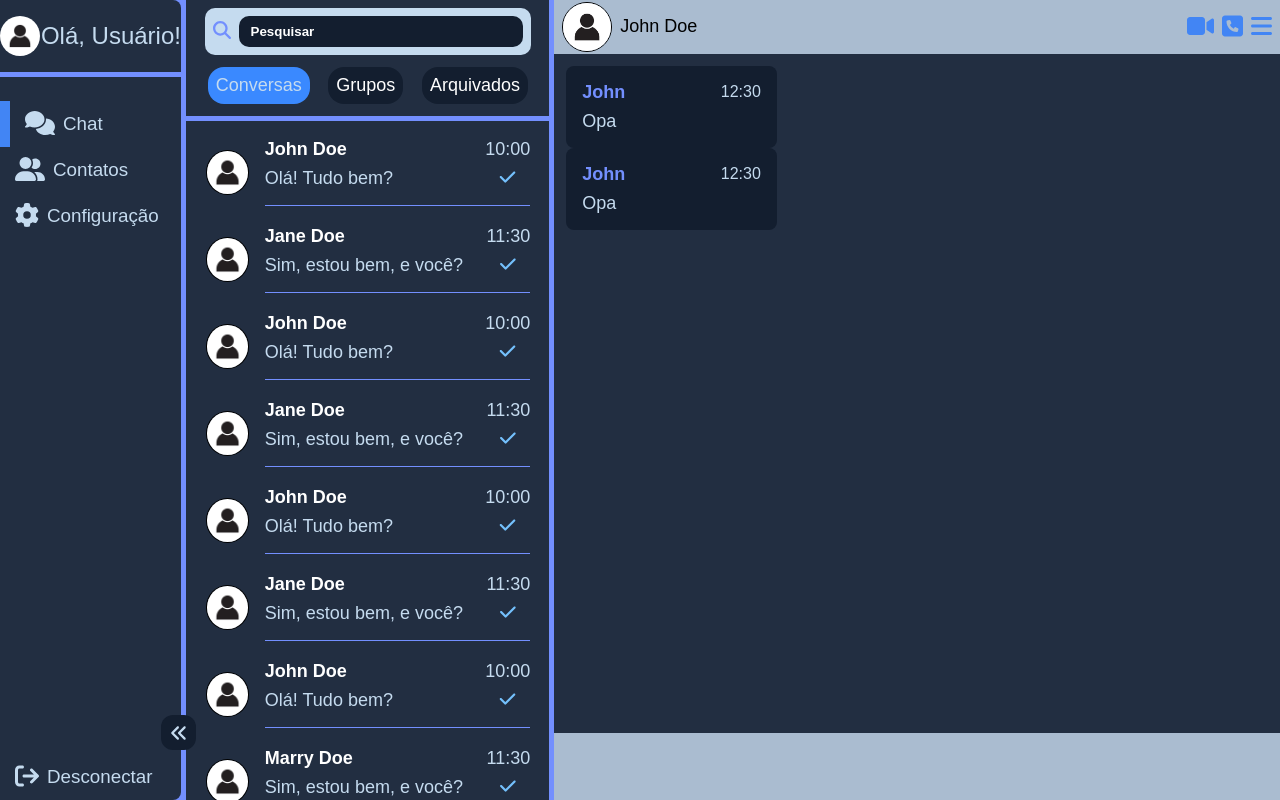
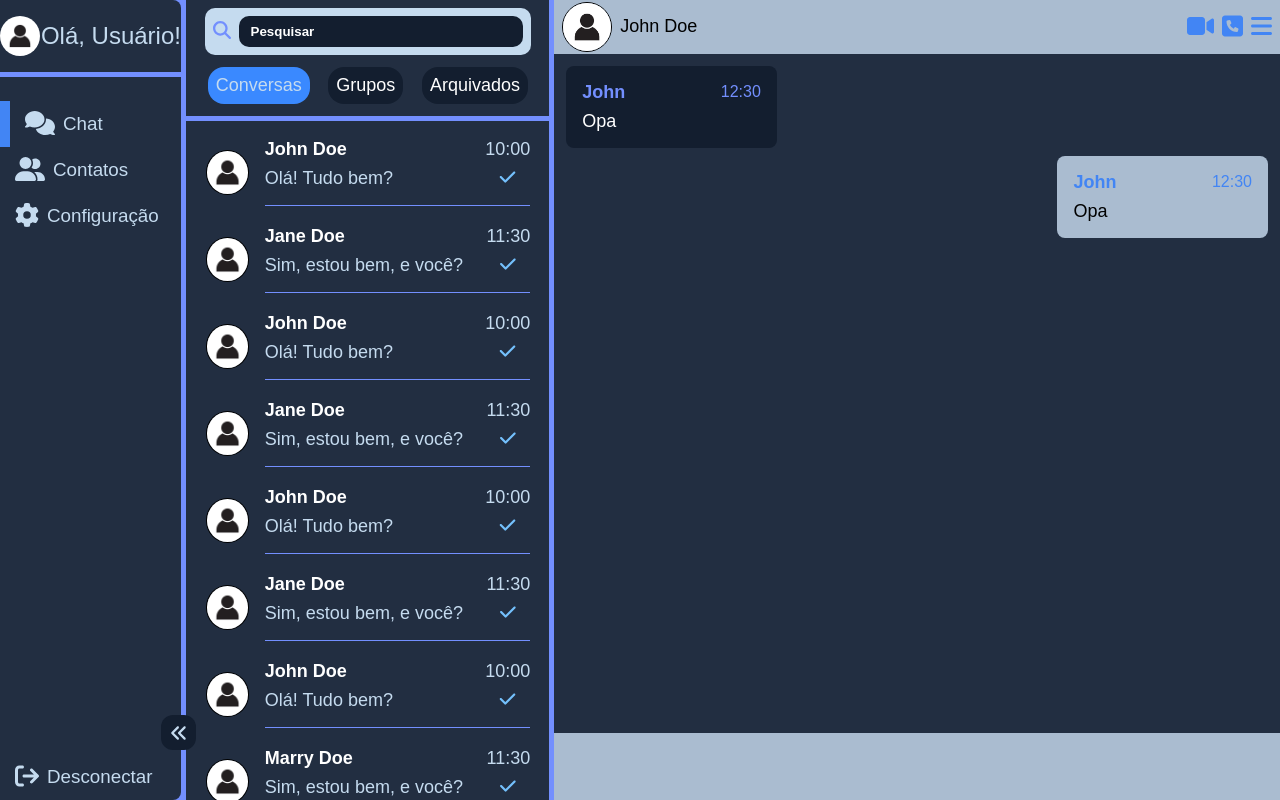
Before and after one commit to AdrielKlem/chatroom, a React (Vite) app: page / in a window 1280 px wide. Built offline with nearby package versions, Linux system fonts and the light colour scheme.

Commit message:
update messageItem

```diff
--- a/src/components/MessageItem/index.tsx
+++ b/src/components/MessageItem/index.tsx
@@ -9,12 +9,18 @@ interface Props {
 
 export function MessageItem({ username, message, time, isSender = false }: Props) {
     return (
-        <Container isSender={isSender}>
-            <HeaderBox>
+        <Container
+            isSender={isSender}
+            className={isSender ? "Sender" : "Receiver"}>
+            <HeaderBox
+                isSender={isSender}
+            >
                 <h4>{username}</h4>
                 <span>{time}</span>
             </HeaderBox>
-            <MainBox>
+            <MainBox
+                isSender={isSender}
+            >
                 {message}
             </MainBox>
         </Container>
--- a/src/components/MessageItem/styles.ts
+++ b/src/components/MessageItem/styles.ts
@@ -1,22 +1,28 @@
 import styled from "styled-components";
 
-export const Container = styled.div`
-    background-color: ${({ theme, isSender }) => isSender ? theme.colors.secondaryBackground : theme.colors.secondaryBackground};
+interface ContainerProps {
+    isSender?: boolean;
+}
+
+export const Container = styled.div<ContainerProps>`
+    background-color: ${({ theme, isSender }) => isSender ? theme.colors.primaryBackground : theme.colors.secondaryBackground};
 
     height: auto;
     max-width: 30%;
     padding: 1.6rem;
+    margin-bottom: .8rem;
     border-radius: .8rem;
 `
 
-export const HeaderBox = styled.div`
+export const HeaderBox = styled.div<ContainerProps>`
     display: flex;
     justify-content: space-between;
     align-items: center;
     margin-bottom: .8rem;
 
+    color: ${({ theme, isSender }) => isSender ? theme.colors.primaryColor : theme.colors.secondaryColor};
+
     > h4 {
-        color: ${({ theme }) => theme.colors.secondaryColor};
         font-size: 1.8rem;
         font-weight: 600;
     }
@@ -27,6 +33,6 @@ export const HeaderBox = styled.div`
     }
 `
 
-export const MainBox = styled.div`
-
+export const MainBox = styled.div<ContainerProps>`
+    color: ${({ theme, isSender }) => isSender ? theme.colors.textColorSeconday : theme.colors.textColorPrincipal};
 `
--- a/src/pages/Home/styles.ts
+++ b/src/pages/Home/styles.ts
@@ -194,6 +194,11 @@ export const UserAction = styled.div`
 export const MainChat = styled.main`
     height: 100%;
     padding: 1.2rem;
+
+    > .Sender {
+        margin-left: auto;
+        margin-right: 0;
+    }
 `
 
 export const FooterChat = styled.footer`
```
